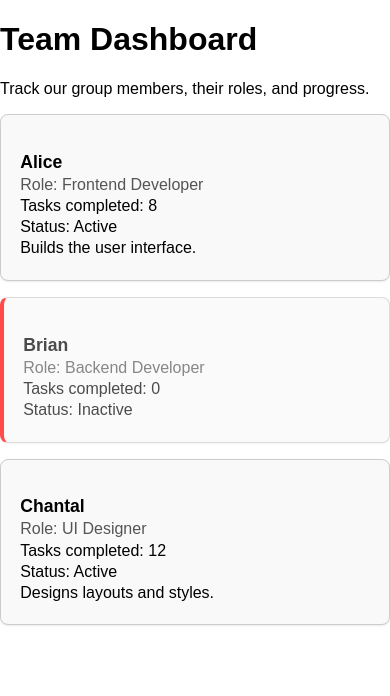
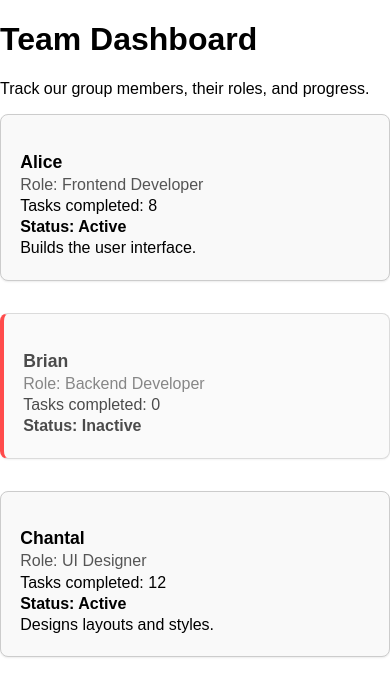
Before and after one commit to Effiong06/react-50-tasks, a React (Vite) app: page / in a window 390 px wide. Shown: the top 696 px of the page. Built offline with nearby package versions, Linux system fonts and the light colour scheme.

Commit message:
Author: Veronicah - added inline style, responsive design, and dashboard layout (tasks 27-30)

```diff
--- a/src/MemberCard.tsx
+++ b/src/MemberCard.tsx
@@ -16,7 +16,7 @@ function MemberCard({ name, role, tasksCompleted = 0, isActive, bio }: MemberCar
       <h3 className="member-name">{name}</h3>
       <p className="member-role">Role: {role}</p>
       <p>Tasks completed: {tasksCompleted}</p>
-      <p>Status: {isActive ? "Active" : "Inactive"}</p>
+      <p style={{ fontWeight: "bold" }}>Status: {isActive ? "Active" : "Inactive"}</p>
       {bio && <p>{bio}</p>}
     </div>
   );
--- /dev/null
+++ b/src/TeamDashboard.css
@@ -0,0 +1,13 @@
+/* Author: Veronicah */
+
+.dashboard {
+  display: flex;
+  flex-wrap: wrap;
+  gap: 1rem;
+}
+
+@media (max-width: 500px) {
+  .dashboard {
+    flex-direction: column;
+  }
+}
--- a/src/TeamDashboard.tsx
+++ b/src/TeamDashboard.tsx
@@ -1,4 +1,7 @@
+// Author: Veronicah
+
 import MemberCard, { type MemberCardProps } from "./MemberCard";
+import "./TeamDashboard.css";
 
 const members: MemberCardProps[] = [
   { name: "Alice", role: "Frontend Developer", tasksCompleted: 8, isActive: true, bio: "Builds the user interface." },
@@ -11,6 +14,7 @@ function TeamDashboard() {
     <>
       <h1>Team Dashboard</h1>
       <p>Track our group members, their roles, and progress.</p>
+      <div className="dashboard">
         {members.map((member) => (
           <MemberCard
             key={member.name}
@@ -21,6 +25,7 @@ function TeamDashboard() {
             bio={member.bio}
           />
         ))}
+      </div>
     </>
   );
 }
```
Lines whose indentation alone changed are shown as unchanged.
